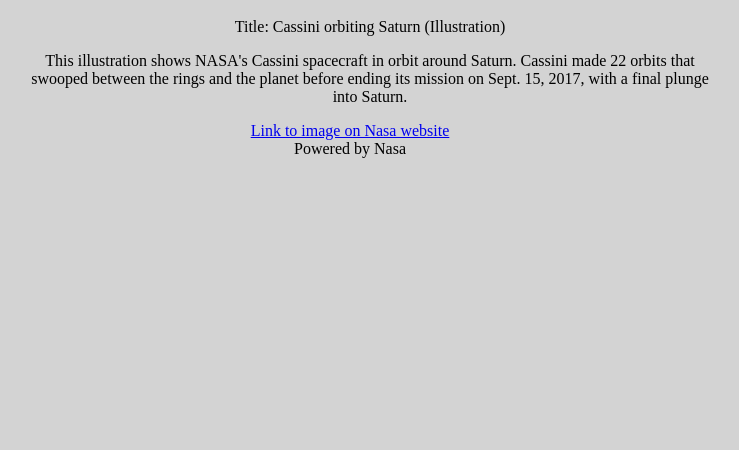
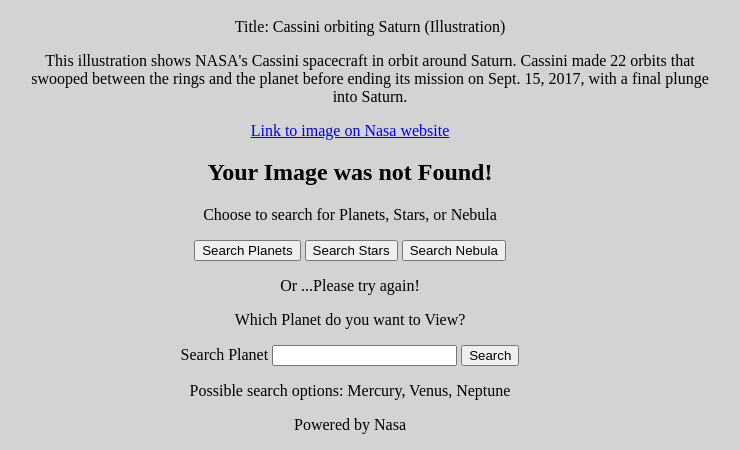
Before and after one commit to sburgess287/spaceViewPlanetsStarsNebula, a plain HTML site: page index.html in a window 1280 px wide. Shown: the part 1207-1657 px from the top of the page, without its empty margins (290-1029 px from the left). Before the commit the page ends 1381 px from the top, so only its background shows below. Drawn offline with nearby package versions, Linux system fonts and the light colour scheme; no server answers.

Commit message:
Added error page and sample object data

```diff
--- a/index.html
+++ b/index.html
@@ -74,6 +74,27 @@
 
             <!-- Error Page-->
             <section role="region">
+                <div class="container col-12">
+                    <h2>Your Image was not Found!</h2>
+                    <p>Choose to search for Planets, Stars, or Nebula</p>
+                    <form class="js-search-options">
+                            <button>Search Planets</button>
+                            <button>Search Stars</button>
+                            <button>Search Nebula</button>
+                    </form>
+                    <p>Or ...Please try again!</p>
+                    <p>Which Planet do you want to View?</p>
+                    <form class='searchPlanet'>
+                        <div>
+                            <label for="planet">Search Planet</label>
+                            <!--Removing required on this input because they can also choose other Planets/Stars/Nebula buttons-->
+                            <input type="text" id="planet" name="planet">
+                            <button type="submit">Search</button>
+                        </div>
+                    </form>
+                    <p>Possible search options: Mercury, Venus, Neptune</p>
+
+                </div>
 
             </section>
 
--- a/index.js
+++ b/index.js
@@ -2,6 +2,52 @@
 
 function handleForm() {
     console.log('handleForm ran');
+
+    // // Sample query from: https://api.nasa.gov/planetary/apod?api_key=MQP3dZedmR0tH2NUAMuRTva9WKV47YnTwF1mbumk
+    var settings = {
+        "async": true,
+        "crossDomain": true,
+        "url": "https://api.nasa.gov/planetary/apod?api_key=MQP3dZedmR0tH2NUAMuRTva9WKV47YnTwF1mbumk",
+        "method": "GET",
+        "headers": {
+          "cache-control": "no-cache",
+          "postman-token": "16b06f60-911f-b377-7af0-909378870dff"
+        }
+      }
+
+      $.ajax(settings).done(function (response) {
+        console.log(response);
+      });
+
+
+    // var settings = {
+    //     "async": true,
+    //     "crossDomain": true,
+    //     "url": "https://cors-anywhere.herokuapp.com/images-api.nasa.gov/search?media_type=image&q=neptune&page=1",
+    //     "method": "GET",
+    //     "headers": {
+    //       "api_key": "MQP3dZedmR0tH2NUAMuRTva9WKV47YnTwF1mbumk",
+    //       "cache-control": "no-cache",
+    //       "postman-token": "9c3e986e-5fca-0ab6-9487-aa4ac5b87ec5",
+    //       "X-Requested-With" : "XMLHttpRequest"
+    //     }
+    //   }
+
+    //   $.ajax(settings).done(function (response) {
+    //     console.log(response);
+    //   });
 }
 
 $(handleForm);
+
+// Example object from 1st Nasa Query:
+// {
+//   "copyright": "Takao Sambommatsu",
+//   "date": "2018-10-21",
+//   "explanation": "A meteor, a comet, and a photogenic nebula have all been captured in this single image.  The closest and most fleeting is the streaking meteor on the upper right -- it was visible for less than a second. The meteor, which disintegrated in Earth's atmosphere, was likely a small bit of debris from the nucleus of Comet 21P/Giacobini-Zinner, coincidentally the comet captured in the same image. Comet 21P, pictured across the inner Solar System from Earth, is distinctive for its long dust tail spread horizontally across the image center.  This comet has been visible with binoculars for the past few months but is now fading as it heads back out to the orbit of Jupiter.  Farthest out at 3,500 light years distant is the IC 2177, the Seagull Nebula, visible on the left.  The comparatively vast Seagull Nebula, with a wingspan on order 250 light-years, will likely remain visible for hundreds of thousands of years.  Long exposures, taken about two weeks ago from Iwaki-City in Japan, were combined to capture the image's faintest elements.  You, too, could see a meteor like this -- and perhaps sooner than you might think: tonight is the peak of the Orionids meteor shower.",
+//   "hdurl": "https://apod.nasa.gov/apod/image/1810/CometMeteorNebula_TSam_5310.jpg",
+//   "media_type": "image",
+//   "service_version": "v1",
+//   "title": "Meteor, Comet, and Seagull (Nebula)",
+//   "url": "https://apod.nasa.gov/apod/image/1810/CometMeteorNebula_TSam_1080.jpg"
+// }
```
